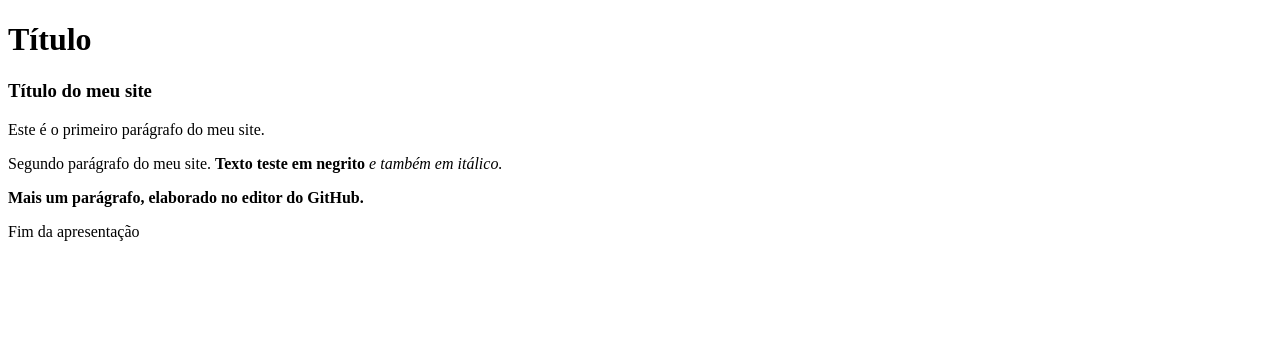
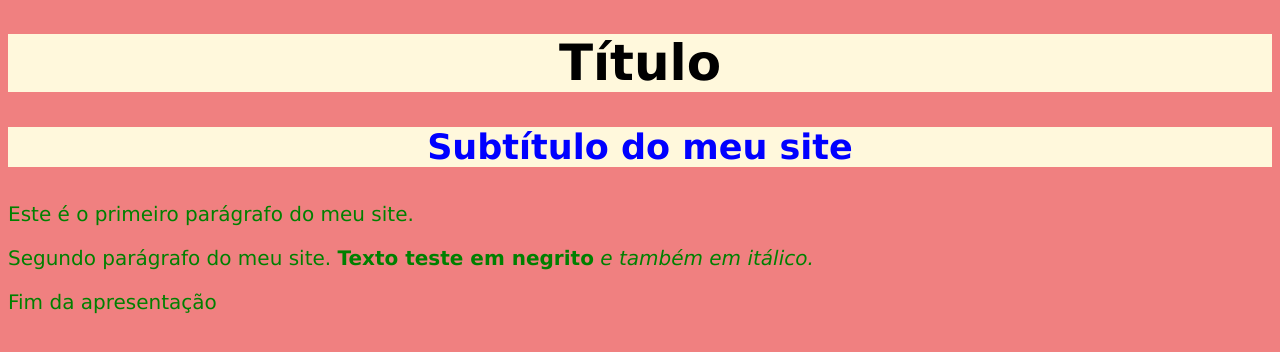
Before and after one commit to ProfDrielle/programacaoEM_Formadores, a plain HTML site: page index.html in a window 1280 px wide. Drawn offline with Linux system fonts and the light colour scheme.

Commit message:
reunião 25/07 início CSS

```diff
--- a/index.html
+++ b/index.html
@@ -2,16 +2,15 @@
 <html lang="en" dir="ltr">
   <head>
     <meta charset="utf-8">
-    <title></title>
+    <title>Título da aba</title>
+    <link rel="stylesheet" href="style.css">
   </head>
 
   <body>
 <h1>Título</h1>
-<h3>Título do meu site</h3>
+<h3>Subtítulo do meu site</h3>
 <p>Este é o primeiro parágrafo do meu site. </p>
 <p>Segundo parágrafo do meu site. <b>Texto teste em negrito</b> <i>e também em itálico. </i></p>
-<p><b>Mais um parágrafo, elaborado no editor do GitHub.</b></p>
 <p>Fim da apresentação</p>
-
   </body>
 </html>
--- /dev/null
+++ b/style.css
@@ -0,0 +1,21 @@
+body{
+    background-color: lightcoral;
+}
+h1{
+    text-align: center;
+    font-size: 50px;
+}
+p{
+    font-size: 20px;
+    color: green;
+    font-family: Verdana;
+}
+h3{
+    text-align: center;
+    font-size: 35px;
+    color: blue;
+}
+h1,h3{
+    background-color: cornsilk;
+    font-family: Verdana;
+}
```
